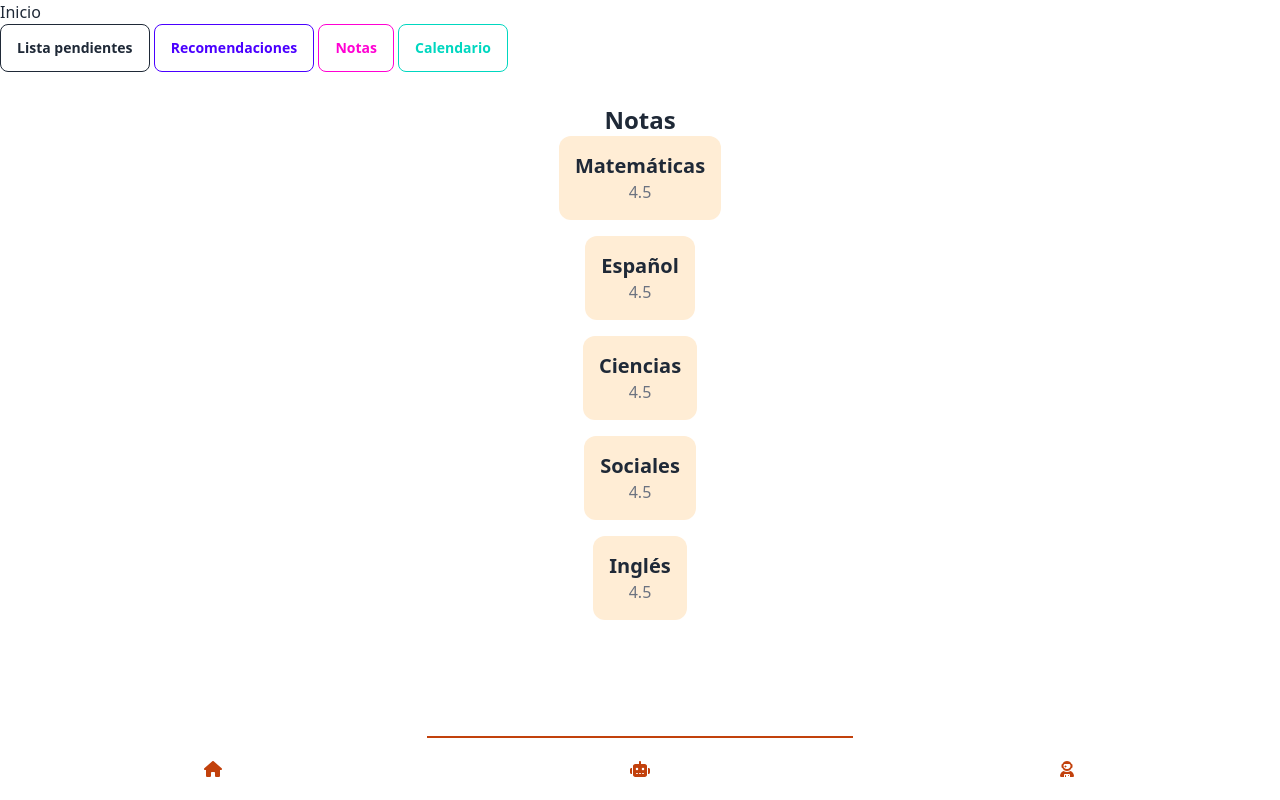
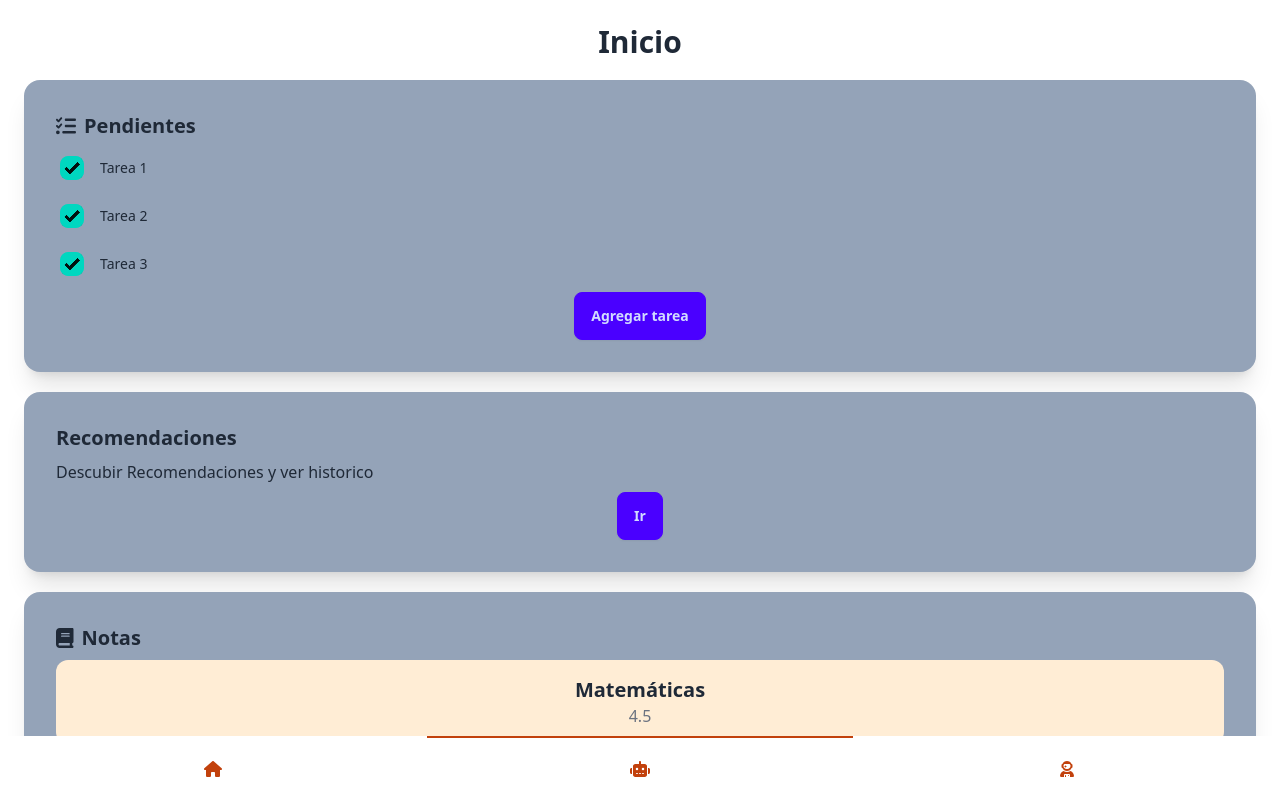
Before and after one commit to mateo-andres/perry, a SvelteKit app: page /home in a window 1280 px wide. Shown: the top 800 px of the page. Built offline with nearby package versions, Linux system fonts and the light colour scheme.

Commit message:
Add Card component and update home layout

```diff
--- /dev/null
+++ b/src/components/Card.svelte
@@ -0,0 +1,16 @@
+<script>
+	export let title;
+	export let button = false;
+</script>
+
+<div class="card bg-slate-400 shadow-xl">
+	<div class="card-body">
+		<h2 class="card-title"><slot name="icon" /> {title}</h2>
+		<slot />
+		{#if button}
+			<div class="card-actions justify-center">
+				<button class="btn btn-primary">{button}</button>
+			</div>
+		{/if}
+	</div>
+</div>
--- a/src/routes/home/+page.svelte
+++ b/src/routes/home/+page.svelte
@@ -1,15 +1,35 @@
 <script>
+	import Card from '$components/Card.svelte';
 </script>
 
-<h1>Inicio</h1>
+<main class="p-6 grid gap-y-5 mb-16">
+	<h1 class="font-bold text-3xl text-center">Inicio</h1>
 
-<button class="btn btn-outline">Lista pendientes</button>
-<button class="btn btn-outline btn-primary">Recomendaciones</button>
-<button class="btn btn-outline btn-secondary">Notas</button>
-<button class="btn btn-outline btn-accent">Calendario</button>
+	<Card title={'Pendientes'} button={'Agregar tarea'}>
+		<i slot="icon" class="fa-solid fa-list-check" />
+		<label class="cursor-pointer label justify-start gap-4">
+			<input type="checkbox" checked="checked" class="checkbox checkbox-accent" />
+			<span class="label-text">Tarea 1</span>
+		</label>
 
-<h2 class="font-bold text-2xl text-center mt-8">Notas</h2>
-<div class="flex flex-col items-center justify-center gap-4">
+		<label class="cursor-pointer label justify-start gap-4">
+			<input type="checkbox" checked="checked" class="checkbox checkbox-accent" />
+			<span class="label-text">Tarea 2</span>
+		</label>
+
+		<label class="cursor-pointer label justify-start gap-4">
+			<input type="checkbox" checked="checked" class="checkbox checkbox-accent" />
+			<span class="label-text">Tarea 3</span>
+		</label>
+	</Card>
+
+	<Card title={'Recomendaciones'} button={'Ir'}>
+		<p>Descubir Recomendaciones y ver historico</p>
+	</Card>
+
+	<Card title={'Notas'} button={'Ver notas'}>
+		<i slot="icon" class="fa-solid fa-book" />
+
 		<div class="flex flex-col items-center justify-center bg-orange-100 rounded-xl p-4">
 			<h3 class="font-bold text-xl">Matemáticas</h3>
 			<p class="text-gray-500">4.5</p>
@@ -30,4 +50,12 @@
 			<h3 class="font-bold text-xl">Inglés</h3>
 			<p class="text-gray-500">4.5</p>
 		</div>
-</div>
+	</Card>
+
+	<Card title={'Calendario'} button={'Agregar'}>
+		<i slot="icon" class="fa-solid fa-calendar-days" />
+		<Card title={'Evento 1'} />
+		<Card title={'Evento 1'} />
+		<Card title={'Evento 1'} />
+	</Card>
+</main>
```
Lines whose indentation alone changed are shown as unchanged.
